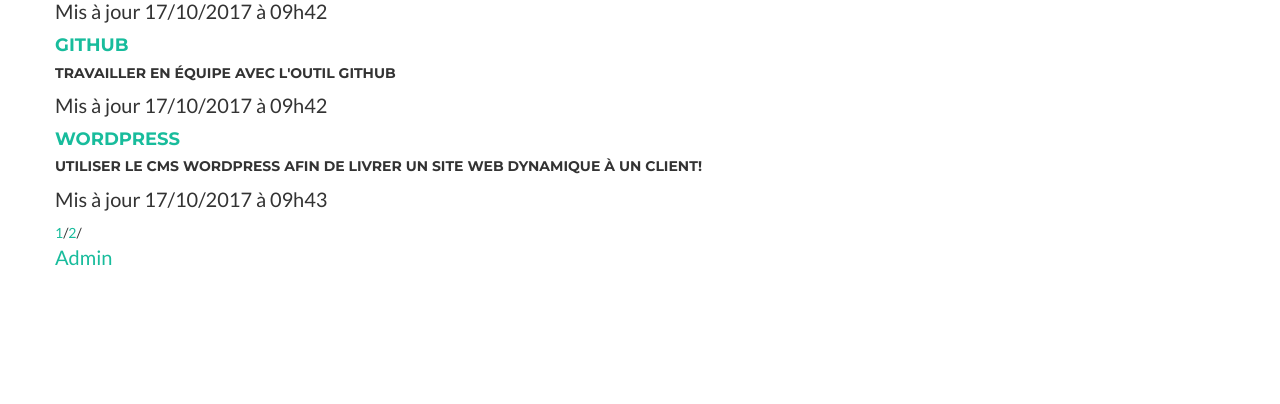
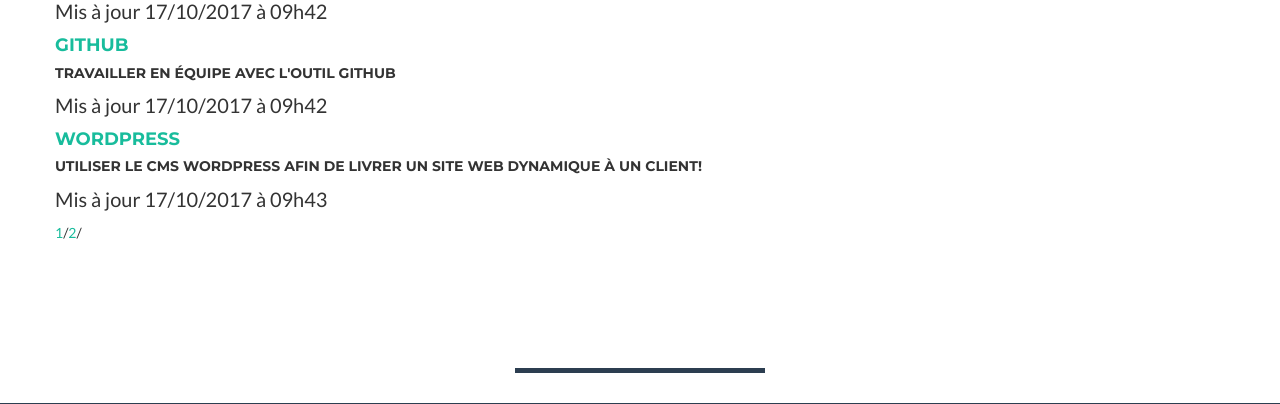
Before and after one commit to Benj972/BlogProjet5, a PHP site: page / in a window 1280 px wide. Shown: the part 1251-1655 px from the top of the page. Run offline with PHP 8.4, Linux system fonts and the light colour scheme; data comes from the database, SQL or seed files in the repository; some libraries are stand-ins or nearby versions.

Commit message:
correction display

```diff
--- a/View/viewArticles.php
+++ b/View/viewArticles.php
@@ -19,7 +19,6 @@ for ($i = 1 ; $i <= $nbPage; $i++)
 }
 ?>
 
-<a href="<?= "index.php?action=accueil"?>"> <p>Admin</p></a>
 
 </div>
 <?php $contenu = ob_get_clean(); ?>
```
